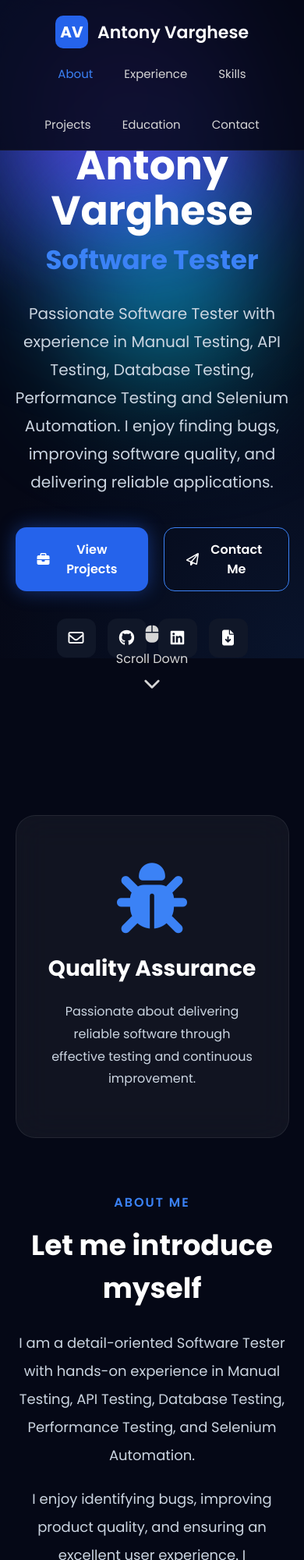
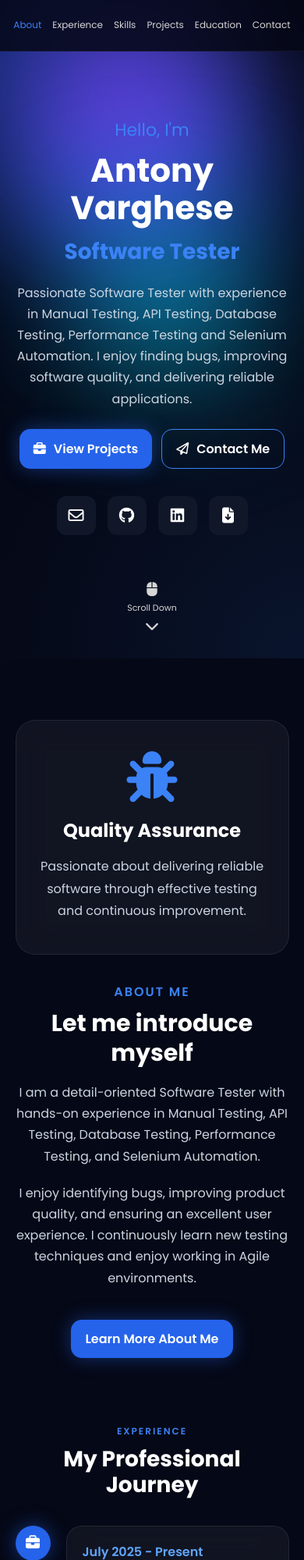
Before and after one commit to ANTONY962/myPortfolio, a plain HTML site: page index.html in a window 390 px wide. Shown: the top 2000 px of the page at 78% size. Drawn offline with Linux system fonts and the light colour scheme.

Commit message:
Updated the new changes

```diff
--- a/index.html
+++ b/index.html
@@ -36,13 +36,13 @@
 
 <nav class="navbar">
 
-<div class="logo">
+<!-- <div class="logo">
 
 <span>AV</span>
 
 <p>Antony Varghese</p>
 
-</div>
+</div> -->
 
 <ul>
 
--- a/style.css
+++ b/style.css
@@ -1308,3 +1308,271 @@ footer{
     background:#2563eb;
 
 }
+/* ==========================================
+   MOBILE VIEW FIXES
+   ========================================== */
+
+@media (max-width: 768px) {
+
+    /* ---------- NAVBAR ---------- */
+
+    header {
+        position: fixed;
+        top: 0;
+        width: 100%;
+    }
+
+    .navbar {
+        width: 100%;
+        height: auto;
+        min-height: 65px;
+        padding: 10px 15px;
+        gap: 8px;
+    }
+
+    .logo {
+        gap: 8px;
+    }
+
+    .logo span {
+        width: 36px;
+        height: 36px;
+        font-size: 17px;
+    }
+
+    .logo p {
+        font-size: 17px;
+    }
+
+    .navbar ul {
+        margin-top: 8px;
+        gap: 8px 14px;
+        justify-content: center;
+    }
+
+    .navbar a {
+        font-size: 12px;
+    }
+
+
+    /* ---------- HERO ---------- */
+
+    .hero {
+        padding-top: 150px;
+        min-height: auto;
+        padding-bottom: 20px;
+    }
+
+    .hero h1 {
+        font-size: 42px;
+        line-height: 1.15;
+    }
+
+    .hero h2 {
+        font-size: 28px;
+        margin-bottom: 18px;
+    }
+
+    .hello {
+        font-size: 22px;
+        margin-bottom: 12px;
+    }
+
+    .summary {
+        font-size: 16px;
+        line-height: 1.7;
+    }
+
+    .hero-buttons {
+        margin-top: 25px;
+        gap: 12px;
+        flex-wrap: wrap;
+    }
+
+    .btn-primary,
+    .btn-secondary {
+        padding: 12px 18px;
+    }
+
+
+    /* ---------- SCROLL INDICATOR ---------- */
+
+    .scroll-indicator {
+        margin-top: 25px;
+        padding-bottom: 35px;
+    }
+
+    .scroll-indicator i {
+        font-size: 18px;
+        margin: 6px;
+    }
+
+    .scroll-indicator p {
+        font-size: 11px;
+    }
+
+
+    /* ---------- SECTION SPACING ---------- */
+
+    section {
+        scroll-margin-top: 150px;
+    }
+
+    .about,
+    .experience,
+    .skills,
+    .projects,
+    .education,
+    .contact {
+        margin-top: 80px;
+        margin-bottom: 80px;
+    }
+
+
+    /* ---------- SECTION HEADINGS ---------- */
+
+    .section-header {
+        margin-bottom: 35px;
+    }
+
+    .section-header span {
+        font-size: 12px;
+        letter-spacing: 2px;
+    }
+
+    .section-header h2 {
+        font-size: 28px;
+        line-height: 1.2;
+        margin-top: 8px;
+    }
+
+
+    /* ---------- ABOUT ---------- */
+
+    .about {
+        gap: 35px;
+    }
+
+    .about-content h2 {
+        font-size: 30px;
+        line-height: 1.25;
+        margin: 10px 0 18px;
+    }
+
+    .about-content p {
+        font-size: 16px;
+        line-height: 1.7;
+    }
+
+    .about-card {
+        padding: 40px 25px;
+    }
+
+    .about-card i {
+        font-size: 65px;
+        margin-bottom: 18px;
+    }
+
+    .about-card h3 {
+        font-size: 24px;
+        margin-bottom: 15px;
+    }
+
+
+    /* ---------- EXPERIENCE ---------- */
+
+    .timeline {
+        margin-top: 30px;
+    }
+
+    .timeline-content {
+        padding: 20px;
+    }
+
+    .timeline-content h3 {
+        font-size: 22px;
+    }
+
+    .timeline-content h4 {
+        font-size: 14px;
+    }
+
+    .timeline-content p {
+        font-size: 14px;
+        line-height: 1.7;
+    }
+
+    .timeline-tags span {
+        padding: 6px 12px;
+        font-size: 12px;
+    }
+
+
+    /* ---------- SKILLS ---------- */
+
+    .skills-grid {
+        margin-top: 35px;
+        gap: 18px;
+        grid-template-columns: 1fr;
+    }
+
+    .skill-card {
+        padding: 25px 20px;
+    }
+
+    .skill-card i {
+        font-size: 45px;
+        margin-bottom: 18px;
+    }
+
+    .skill-card h3 {
+        font-size: 21px;
+    }
+
+
+    /* ---------- PROJECTS ---------- */
+
+    .projects-grid {
+        margin-top: 35px;
+        gap: 18px;
+        grid-template-columns: 1fr;
+    }
+
+    .project-card {
+        padding: 25px 20px;
+    }
+
+    .project-header h3 {
+        font-size: 21px;
+    }
+
+
+    /* ---------- EDUCATION ---------- */
+
+    .education-card {
+        padding: 25px 20px;
+        gap: 20px;
+        flex-direction: column;
+        text-align: center;
+    }
+
+    .education-icon {
+        width: 70px;
+        height: 70px;
+        font-size: 30px;
+    }
+
+
+    /* ---------- CONTACT ---------- */
+
+    .contact-container {
+        grid-template-columns: 1fr;
+        gap: 18px;
+        margin-top: 35px;
+    }
+
+    .contact-card {
+        padding: 30px 20px;
+    }
+
+}
```
